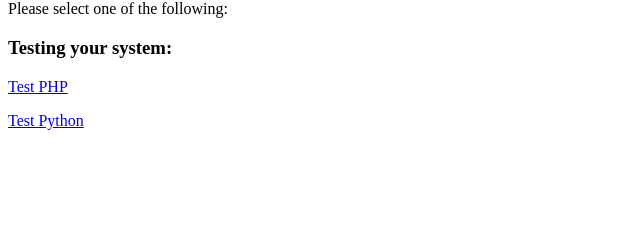
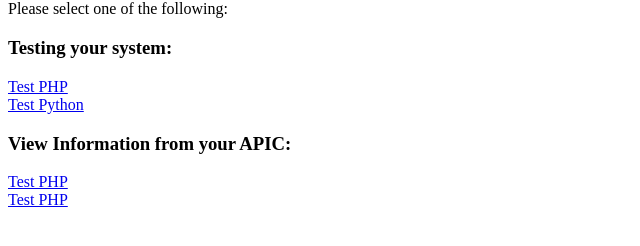
Before and after one commit to tigelane/web2aci, a plain HTML site: page www/index.html in a window 1280 px wide. Shown: the part 66-312 px from the top of the page, without its empty margins (0-640 px from the left). Drawn offline with Linux system fonts and the light colour scheme.

Commit message:
updates to index file

```diff
--- a/www/index.html
+++ b/www/index.html
@@ -1,5 +1,9 @@
 <h1>Web 2 ACI</h1>
 Please select one of the following:
 <h3>Testing your system:</h3>
-<a href="cgi-bin/test_php.php">Test PHP</a><p></p>
+<a href="cgi-bin/test_php.php">Test PHP</a><br>
 <a href="cgi-bin/test_python.py">Test Python</a>
+
+<h3>View Information from your APIC:</h3>
+<a href="aci-show-contexts.py">Test PHP</a><br>
+<a href="aci-show-contracts.py">Test PHP</a><br>
```
